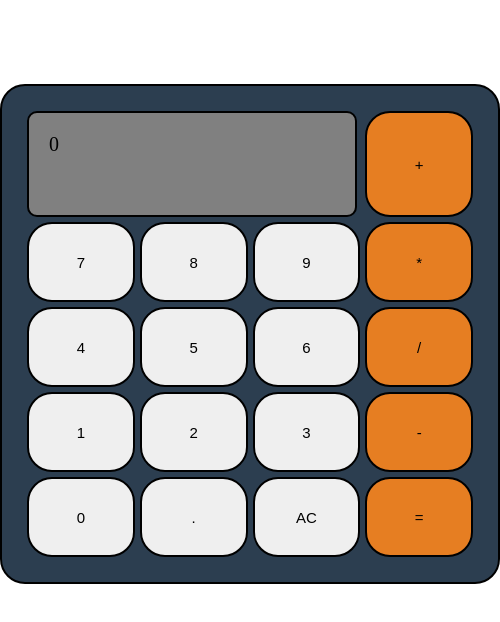
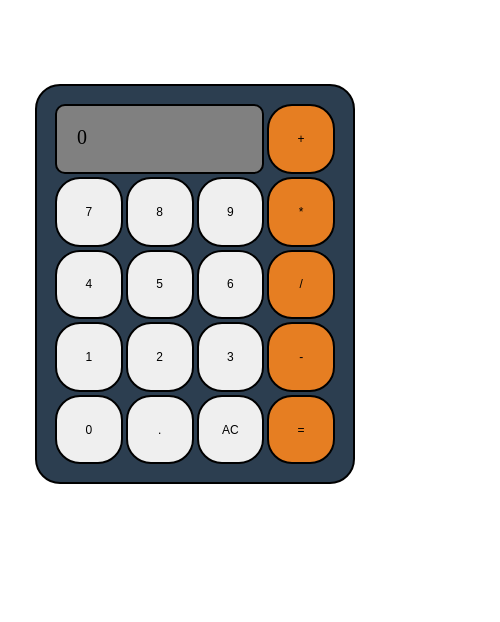
Before and after one commit to JAlmeida1991/JS-Calculator, a plain HTML site: page index.html in a window 390 px wide. Shown: the whole page, 500 px wide, since content can reach past the window. Drawn offline with Linux system fonts and the light colour scheme.

Commit message:
added media queries

```diff
--- a/index.html
+++ b/index.html
@@ -11,24 +11,24 @@
 
 <body>
     <div class="calulator">
-        <button class="num one">1</button>
-        <button class="num two">2</button>
-        <button class="num three">3</button>
-        <button class="num four">4</button>
-        <button class="num five">5</button>
-        <button class="num six">6</button>
-        <button class="num seven">7</button>
-        <button class="num eight">8</button>
-        <button class="num nine">9</button>
-        <button class="num zero">0</button>
-        <button class="num dot">.</button>
+        <button class="num one btn">1</button>
+        <button class="num two btn">2</button>
+        <button class="num three btn">3</button>
+        <button class="num four btn">4</button>
+        <button class="num five btn">5</button>
+        <button class="num six btn">6</button>
+        <button class="num seven btn">7</button>
+        <button class="num eight btn">8</button>
+        <button class="num nine btn">9</button>
+        <button class="num zero btn">0</button>
+        <button class="num dot btn">.</button>
         <!-- Took out class of num + opperation and just made it an ID -->
-        <button id="add" class="operator">+</button>
-        <button id="subtract" class="operator">-</button>
-        <button id="divide" class="operator">/</button>
-        <button id="multiply" class="operator">*</button>
-        <button id="answer" class="operator">=</button>
-        <button id="clear">AC</button>
+        <button id="add" class="operator btn">+</button>
+        <button id="subtract" class="operator btn">-</button>
+        <button id="divide" class="operator btn">/</button>
+        <button id="multiply" class="operator btn">*</button>
+        <button id="answer" class="operator btn">=</button>
+        <button id="clear" class="btn">AC</button>
         <div id="screen"></div>
     </div>
     <script src="app.js"></script>
--- a/style.css
+++ b/style.css
@@ -45,12 +45,19 @@ html {
   height: 50rem;
   width: 50rem;
   margin: 10vh auto;
-    padding: 25px;
-    border-radius: 25px;
+  padding: 2.5rem;
+  border-radius: 2.5rem;
   background-color: #2c3e50;
   display: grid;
   grid-gap: 5px 5px;
-    grid-template-areas: "screen screen screen add" "seven eight nine multiply" "four five six divide" "one two three subtract" "zero dot clear answer";
+  grid-template-rows: repeat(5, 1fr);
+  grid-template-columns: repeat(4, 1fr);
+  grid-template-areas:
+    "screen screen screen add"
+    "seven eight nine multiply"
+    "four five six divide"
+    "one two three subtract"
+    "zero dot clear answer";
 }
 
 .zero {
@@ -125,7 +132,7 @@ html {
   background: #f39c12;
 }
 
-button {
+.btn {
   color: #000;
   border-radius: 25px;
   cursor: pointer;
@@ -133,8 +140,39 @@ button {
   /* NEEDED IN ORDER TO PREVENT BUTTONS FROM EXPANDING IF NUMBER IS TOO LARGE */
   min-width: 10.75rem;
 }
+.btn:active {
+  transform: translateY(0.2rem);
+}
 
 .operator {
   background-color: #e67e22;
   border: 2.5px solid black;
 }
+
+@media only screen and (max-width: 40em) {
+  .calulator {
+    height: 45rem;
+    width: 40rem;
+    padding: 2rem;
+    grid-gap: 0.4rem 0.4rem;
+  }
+
+  .btn {
+    font-size: 1.4rem;
+    min-width: 8.5rem;
+  }
+}
+
+@media only screen and (max-width: 30em) {
+  .calulator {
+    height: 40rem;
+    width: 32rem;
+    padding: 1.8rem;
+    grid-gap: 0.3rem 0.3rem;
+  }
+
+  .btn {
+    font-size: 1.2rem;
+    min-width: 6.5rem;
+  }
+}
```
Also changed, not shown: app.js (+19 -50 lines). Lines whose indentation alone changed are shown as unchanged.
